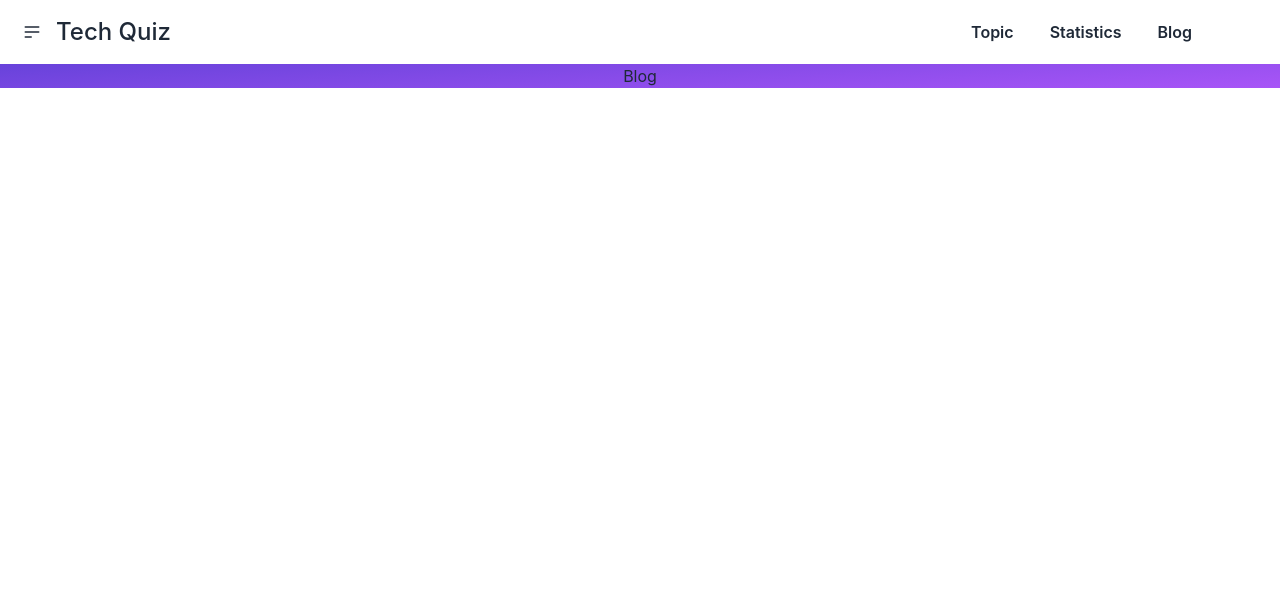
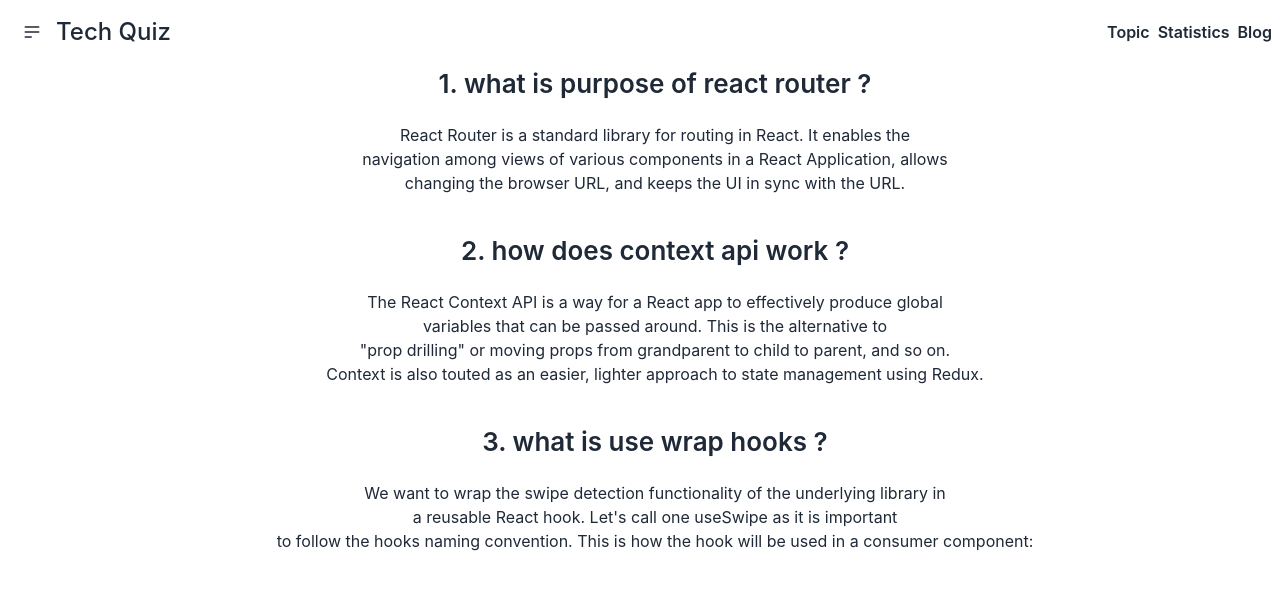
Before and after one commit to ashr-aful007/tech-quiz-app, a React (Create React App) app: page /blog in a window 1280 px wide. Shown: the top 590 px of the page. Built offline with nearby package versions, Linux system fonts and the light colour scheme.

Commit message:
add my blog section and rechart

```diff
--- a/package.json
+++ b/package.json
@@ -3,6 +3,10 @@
   "version": "0.1.0",
   "private": true,
   "dependencies": {
+    "@fortawesome/fontawesome-svg-core": "^6.2.0",
+    "@fortawesome/free-solid-svg-icons": "^6.2.0",
+    "@fortawesome/react-fontawesome": "^0.2.0",
+    "@heroicons/react": "^2.0.12",
     "@testing-library/jest-dom": "^5.16.5",
     "@testing-library/react": "^13.4.0",
     "@testing-library/user-event": "^13.5.0",
@@ -12,6 +16,8 @@
     "react-router-dom": "^6.4.2",
     "react-scripts": "5.0.1",
     "react-toastify": "^9.0.8",
+    "react-tooltip": "^4.2.21",
+    "recharts": "^2.1.15",
     "web-vitals": "^2.1.4"
   },
   "scripts": {
--- a/src/App.js
+++ b/src/App.js
@@ -28,6 +28,7 @@ function App() {
           },
           {
             path: '/statistics',
+            loader: ()=> fetch('https://openapi.programming-hero.com/api/quiz'),
             element: <Statistics></Statistics>
           },
           {
--- /dev/null
+++ b/src/Components/Blog/Blog.css
@@ -0,0 +1,10 @@
+.blog-span{
+     margin-left: 30px;
+
+
+}
+.blog-span h4{
+     font-weight: 600;
+     font-size: 26px;
+     margin-bottom: 20px;
+}
--- a/src/Components/Blog/Blog.jsx
+++ b/src/Components/Blog/Blog.jsx
@@ -1,8 +1,24 @@
 import React from 'react'
+import './Blog.css'
 
 function Blog() {
   return (
-    <div>Blog</div>
+    <div className='bg-white '>
+       <div className=' bg-white blog-span'>
+       <h4>1. what is purpose of react router ?</h4>
+         React Router is a standard library for routing in React. It enables the <br></br>navigation among views of various components in a React Application, allows <br></br>changing the browser URL, and keeps the UI in sync with the URL.
+       </div>
+        <div className=' bg-white blog-span mt-9'>
+          <h4>2. how does context api work ?</h4>
+          The React Context API is a way for a React app to effectively produce global<br></br> variables that can be passed around. This is the alternative to<br></br> "prop drilling" or moving props from grandparent to child to parent, and so on.<br></br> Context is also touted as an easier, lighter approach to state management using Redux.<br></br>
+        </div>
+        <div className=' bg-white blog-span mt-9'>
+          <h4>3. what is use wrap hooks ?</h4>
+          We want to wrap the swipe detection functionality of the underlying library in<br></br>a reusable React hook. Let's call one useSwipe as it is important<br></br> to follow the hooks naming convention. This is how the hook will be used in a consumer component:<br></br>
+        </div>
+
+
+    </div>
   )
 }
 
--- a/src/Components/Header/Header.jsx
+++ b/src/Components/Header/Header.jsx
@@ -12,7 +12,7 @@ function Header() {
       <label tabIndex={0} className="btn btn-ghost btn-circle">
         <svg xmlns="http://www.w3.org/2000/svg" className="h-5 w-5" fill="none" viewBox="0 0 24 24" stroke="currentColor"><path strokeLinecap="round" strokeLinejoin="round" strokeWidth="2" d="M4 6h16M4 12h16M4 18h7" /></svg>
       </label>
-      <ul tabIndex={0} className="menu menu-compact dropdown-content mt-3 p-2 shadow bg-base-100 rounded-box w-52 font-semibold">
+      <ul tabIndex={0} className="menu menu-compact dropdown-content mt-3 p-2 shadow bg-base-100 rounded-box w-52 font-semibold ">
        <Link to='/'>Tech Quiz</Link>
        <Link to='/topic'>Topic</Link>
        <Link to='/statistics'>Statistics</Link>
@@ -23,7 +23,7 @@ function Header() {
     <Link to='/'>Tech Quiz</Link>
     </div>
   </div>
-  <div className='flex gap-9 float-right navbar-end mr-20 font-semibold'>
+  <div className='flex gap-2 float-right navbar-end  font-semibold '>
       <Link to='/topic'>Topic</Link>
         <Link to='/statistics'>Statistics</Link>
         <Link to='/blog'>Blog</Link>
--- a/src/Components/ShowQoption/ShowQoption.jsx
+++ b/src/Components/ShowQoption/ShowQoption.jsx
@@ -1,6 +1,8 @@
 import React from 'react';
 import { ToastContainer, toast } from 'react-toastify';
 import 'react-toastify/dist/ReactToastify.css';
+import { FontAwesomeIcon } from '@fortawesome/react-fontawesome'
+import { faEye } from '@fortawesome/free-solid-svg-icons'
 
 
 
@@ -37,17 +39,31 @@ const ShowQoption = ({quiz}) => {
           if(option === correctAnswer){
                success()
 
+
           }else{
                error()
 
           }
      }
-
+          const showCorroctAns = (correctAnswer) =>{
+                    const warning = () => toast.warning(`${correctAnswer}`,{
+                         position: 'top-center',
+                         autoClose: 500,
+                         hideProgressBar: false,
+                         closeOnClick: true,
+                         pauseOnHover: true,
+                         draggable: false,
+                         progress: undefined,
+                         theme: 'colored'
+                    })
+                    warning()
+          }
 
      return (
-          <div className='bg-blue-900 rounded-md w-9/12 mx-auto mb-4 p-4 text-white mt-10'>
+          <div className='bg-blue-900 rounded-md w-9/12 mx-auto overflow-hidden p-4 text-white mt-10'>
+                 <button onClick={()=> showCorroctAns(correctAnswer)} className='flex flex-col justify-items-start items-start btn bg-blue-900 hover:bg-blue-900 outline-none'><FontAwesomeIcon icon={faEye} /></button>
                <p>Question: {question}</p>
-               <div className='grid grid-cols-2 mx-auto'>
+               <div className='grid grid-cols-2 mx-auto mb-3'>
                {
                     options.map(opiton =>
                          <div className='border border-white m-2 rounded-md text-left p-2 '>
--- a/src/Components/statistics/Statistics.jsx
+++ b/src/Components/statistics/Statistics.jsx
@@ -1,8 +1,28 @@
 import React from 'react'
+import { useLoaderData } from 'react-router-dom'
+import { LineChart, Line, XAxis, YAxis, Tooltip } from 'recharts';
+
 
 function Statistics() {
+  const quizzdata = useLoaderData()
+  const data = quizzdata.data
   return (
-    <div>Statistics</div>
+    <div>
+              <div className=" flex justify-center w-3/4 overflow-hidden color-blue-900 h-screen mt-20">
+            <LineChart width={400} height={400} data={data}>
+                <Line
+                    type="monotone"
+                    dataKey="total"
+                    stroke="#8884d8"
+                    activeDot={{ r: 8 }}
+                />
+                <XAxis dataKey="name" />
+                <YAxis />
+                <Tooltip />
+            </LineChart>
+        </div>
+
+    </div>
   )
 }
 
```
Also changed, not shown: 2 other files (tests, documents, lock files or other folders).
